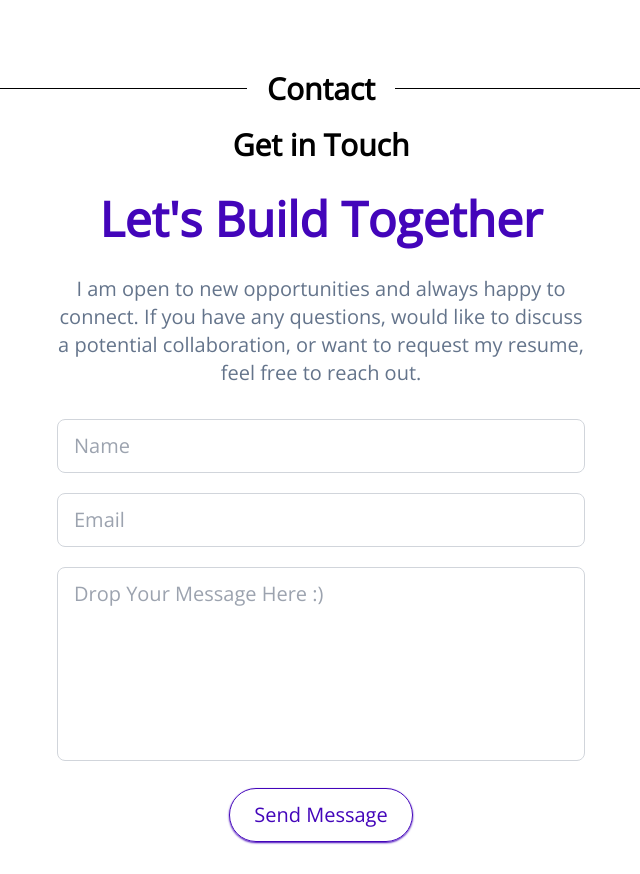
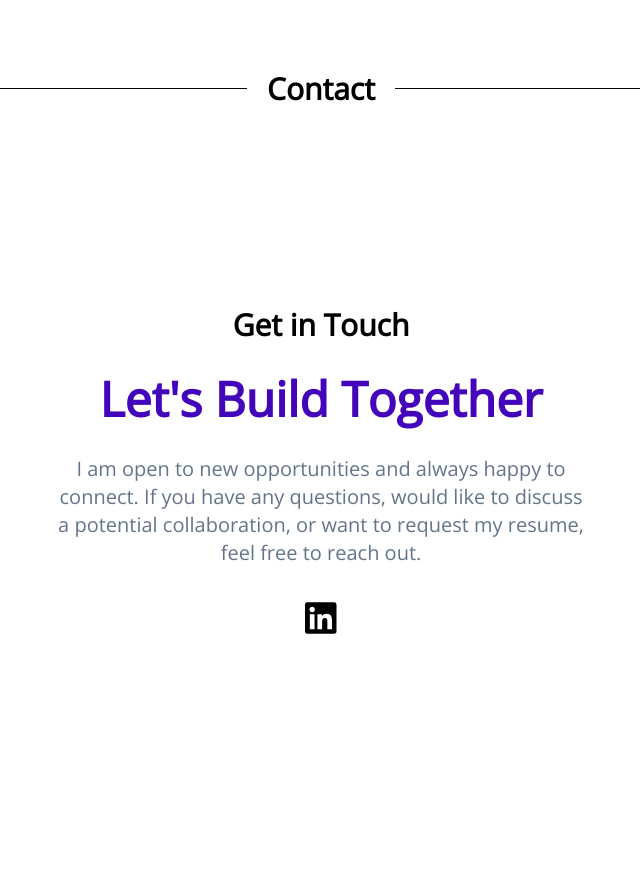
Before and after one commit to Ursulashrestha/PortfolioApp, a Vue app: page / in a window 1280 px wide. Shown: the part 3380-4254 px from the top of the page, without its empty margins (319-959 px from the left). After the commit the page ends 4231 px from the top, so only its background shows below. Built offline with nearby package versions, Linux system fonts and the light colour scheme.

Commit message:
updated contact section

```diff
--- a/src/views/ContactView.vue
+++ b/src/views/ContactView.vue
@@ -1,6 +1,5 @@
 <template>
   <section class="min-h-screen w-full flex flex-col" ref="contactSection" id="contact-section">
-    <!-- Header -->
     <div class="relative flex py-5 items-center"
          :class="[visible ? 'translate-y-0 opacity-1 blur-0' : 'translate-y-4 opacity-0 blur-sm', 'transition-all motion-reduce:transition-none duration-500']">
       <div class="flex-grow border-t border-black dark:border-white border-1"></div>
@@ -8,65 +7,28 @@
       <div class="flex-grow border-t border-black dark:border-white border-1"></div>
     </div>
 
-    <!-- Content -->
     <div :class="['flex flex-col my-auto transition-all motion-reduce:transition-none duration-500 delay-300', visible ? 'translate-y-0 opacity-1 blur-0' : 'translate-y-4 opacity-0 blur-sm']">
-      <div class="space-y-8 mx-auto w-full px-6 max-w-xl">
-        <h1 class="text-3xl font-extrabold text-center">Get in Touch</h1>
-        <h1 class="text-5xl font-extrabold text-center text-link-color block">Let's Build Together</h1>
+      <div class="space-y-8 mx-auto w-full px-6 max-w-xl text-center">
+        <h1 class="text-3xl font-extrabold">Get in Touch</h1>
+        <h1 class="text-5xl font-extrabold text-link-color block">Let's Build Together</h1>
 
         <p
           v-for="(msg, index) in content.externalLink.note"
           :key="index"
-          class="text-slate-500 dark:text-slate-300 text-center"
+          class="text-slate-500 dark:text-slate-300"
         >
           {{ msg }}<br />
         </p>
 
+        <a
+          :href="socialMediaLinks.linkedin"
+          target="_blank"
+            class="inline-block mt-8 text-4xl hover:scale-110 transition-transform duration-300 text-black dark:text-white"
+        >
+          <font-awesome-icon :icon="['fab', 'linkedin']"/>
+        </a>
 
-        <!-- Contact Form -->
-        <form @submit.prevent="submitForm" class="space-y-5 mt-8">
-          <input
-            v-model="form.name"
-            type="text"
-            placeholder="Name"
-            class="w-full border border-gray-300 rounded-lg px-4 py-3 focus:outline-none focus:ring-2 focus:ring-link-color"
-            :class="{ 'border-red-500': errors.name }"
-          />
-          <p v-if="errors.name" class="text-red-500 text-sm">{{ errors.name }}</p>
-
-          <input
-            v-model="form.email"
-            type="email"
-            placeholder="Email"
-            class="w-full border border-gray-300 rounded-lg px-4 py-3 focus:outline-none focus:ring-2 focus:ring-link-color"
-            :class="{ 'border-red-500': errors.email }"
-          />
-          <p v-if="errors.email" class="text-red-500 text-sm">{{ errors.email }}</p>
-
-          <textarea
-            v-model="form.message"
-            rows="6"
-            placeholder="Drop Your Message Here :)"
-            class="w-full border border-gray-300 rounded-lg px-4 py-3 focus:outline-none focus:ring-2 focus:ring-link-color resize-none"
-            :class="{ 'border-red-500': errors.message }"
-          ></textarea>
-          <p v-if="errors.message" class="text-red-500 text-sm">{{ errors.message }}</p>
-        <div class="flex justify-center">
-          <button
-            type="submit"
-            :disabled="loading"
-            class="py-3 px-6 bg-transparent border border-button-color shadow-sm shadow-button-color text-button-color hover:text-white hover:bg-button-color duration-300 focus:bg-button-color focus:text-white active:bg-button-color active:text-white rounded-full"
-          >
-            <span v-if="loading" class="animate-spin inline-block mr-2 h-5 w-5 border-2 border-white border-t-transparent rounded-full"></span>
-            {{ loading ? 'Sending...' : 'Send Message' }}
-          </button>
-          </div>
-
-          <p v-if="status === 'success'" class="text-green-500 text-sm font-medium text-center">Message delivered🚀<br />I’ll reply faster than a caffeinated bot (probably)🤖.</p>
-          <p v-if="status === 'error'" class="text-red-500 text-sm font-medium text-center">😬 Uh-oh... something broke. Try resending?</p>
-        </form>
-
-        <p class="text-sm mt-8 sm:mt-0 text-slate-500 dark:text-slate-300 text-center">
+        <p class="text-sm mt-8 text-slate-500 dark:text-slate-300">
           {{ content.externalLink.responseTimeMessage }}
         </p>
       </div>
@@ -74,10 +36,11 @@
   </section>
 </template>
 
-
 <script setup>
 import { ref } from 'vue'
 import { onIntersect } from '../composables/onIntersect'
+import portfolio from '../portfolio'
+import { FontAwesomeIcon } from '@fortawesome/vue-fontawesome'
 
 const props = defineProps({
   content: Object,
@@ -90,73 +53,13 @@ const visible = props.transitions.active &&
   ? onIntersect(contactSection, !!props.transitions.showOnce, { threshold: props.transitions.thresholdOption })
   : true
 
-// Form state
-const form = ref({
-  name: '',
-  email: '',
-  message: ''
-})
+const socialMediaLinks = portfolio.socialMediaLinks
+</script>
 
-const errors = ref({})
-const status = ref(null)
-const loading = ref(false)
-
-// Backend endpoint
-const API_URL = 'https://portfolioapp-backend-services.onrender.com/contact'
-
-// Basic form validation
-function validateForm() {
-  errors.value = {}
-  let valid = true
-
-  if (!form.value.name.trim()) {
-    errors.value.name = 'Name is required'
-    valid = false
-  }
-  if (!form.value.email.trim()) {
-    errors.value.email = 'Email is required'
-    valid = false
-  } else if (!/^[^\s@]+@[^\s@]+\.[^\s@]+$/.test(form.value.email)) {
-    errors.value.email = 'Invalid email format'
-    valid = false
-  }
-  if (!form.value.message.trim()) {
-    errors.value.message = 'Message is required'
-    valid = false
-  }
-
-  return valid
-}
-
-// Submit form
-async function submitForm() {
-  if (!validateForm()) return
-
-  loading.value = true
-  status.value = null
-
-  try {
-    const response = await fetch(API_URL, {
-      method: 'POST',
-      headers: {
-        'Content-Type': 'application/json'
-      },
-      body: JSON.stringify(form.value)
-    })
-
-    const result = await response.json()
-
-    if (response.ok && result.success) {
-      status.value = 'success'
-      form.value = { name: '', email: '', message: '' }
-    } else {
-      status.value = 'error'
-    }
-  } catch (err) {
-    console.error(err)
-    status.value = 'error'
-  } finally {
-    loading.value = false
+<script>
+export default {
+  components: {
+    FontAwesomeIcon
   }
 }
 </script>
--- a/src/views/SplashView.vue
+++ b/src/views/SplashView.vue
@@ -27,7 +27,7 @@
       case 0:
         return "🚀On its way.."
       case 1:
-        return "💯 SUCCESS!"
+        return "💯 VOILÀ!"
     }
   })
   const percentage = computed(() => {
```
